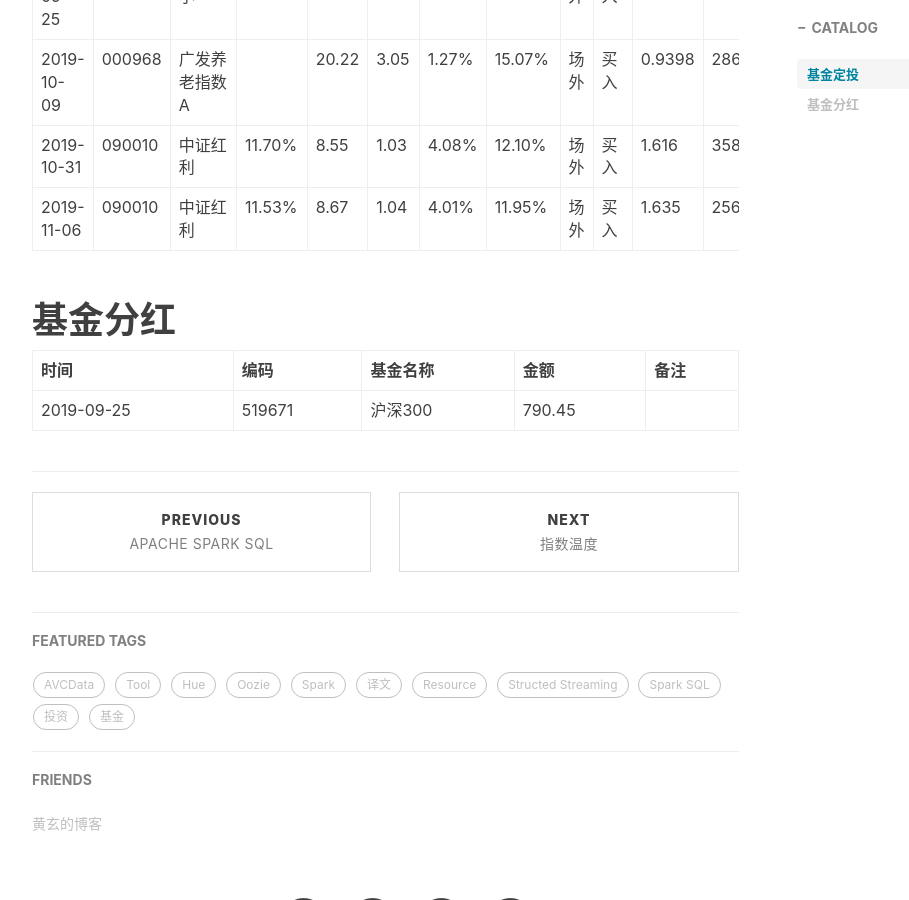
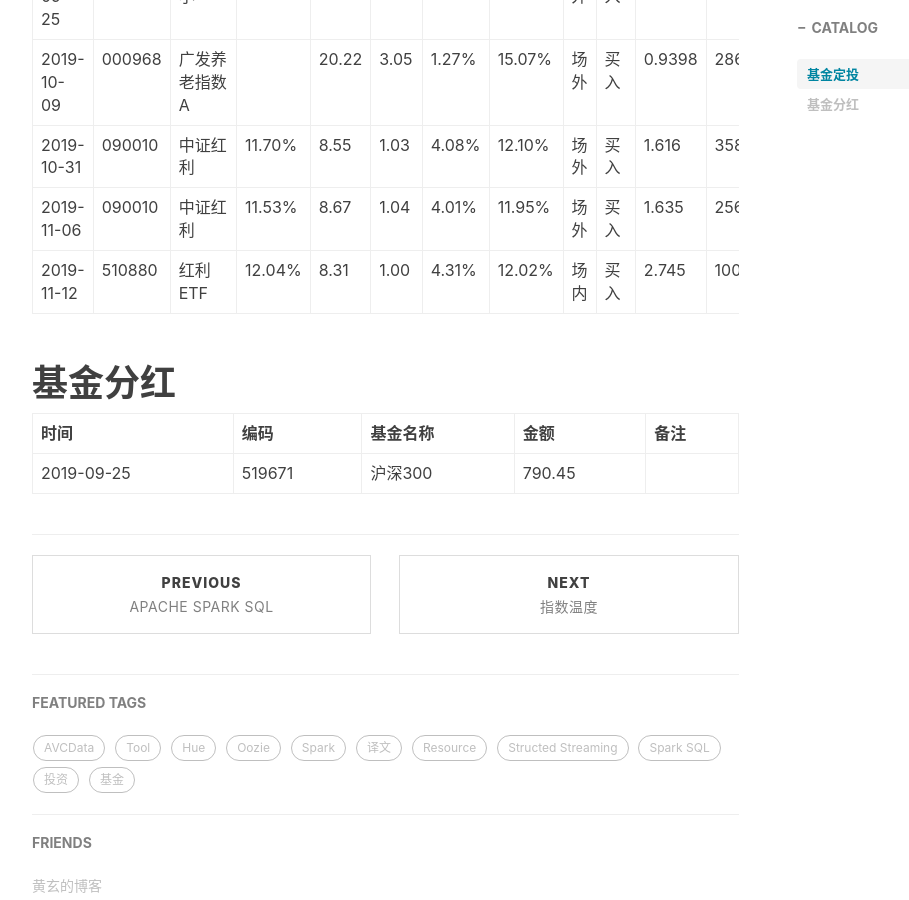
Before and after one commit to shoppingwang/shoppingwang.github.io, a Jekyll site: the page built from _posts/2019-07-02-investment-records.md, in a window 1280 px wide and 900 px high, scrolled down 3012 px. Shown: the whole window, without its empty margins (233-1142 px from the left). Built offline with Jekyll 4.4.1, drawn with Linux system fonts in a browser that asks for light colours; nearby versions of some CDN libraries; comment, search, counter and statistics services are not loaded.

Commit message:
Investment on 11/12

```diff
--- a/_posts/2019-07-02-investment-records.md
+++ b/_posts/2019-07-02-investment-records.md
@@ -50,6 +50,7 @@ tags:
 | 2019-10-09 | 000968 | 广发养老指数A |  | 20.22 | 3.05 | 1.27% | 15.07% | 场外 | 买入 | 0.9398 | 2869.98 |  |
 | 2019-10-31 | 090010 | 中证红利 | 11.70% | 8.55 | 1.03 | 4.08% | 12.10% | 场外 | 买入 | 1.616 | 3584.81 |  |
 | 2019-11-06 | 090010 | 中证红利 | 11.53% | 8.67 | 1.04 | 4.01% | 11.95% | 场外 | 买入 | 1.635 | 2565.73 |  |
+| 2019-11-12 | 510880 | 红利ETF | 12.04% | 8.31 | 1.00 | 4.31% | 12.02% | 场内 | 买入 | 2.745 | 1000 |  |
 
 # 基金分红
 
```
